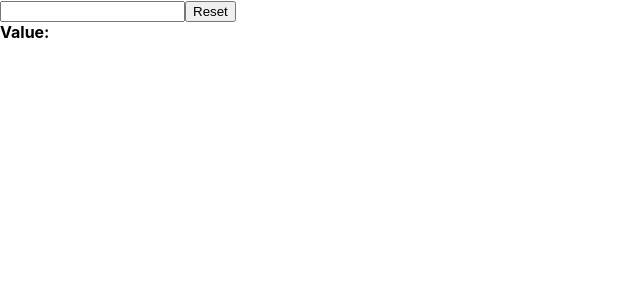
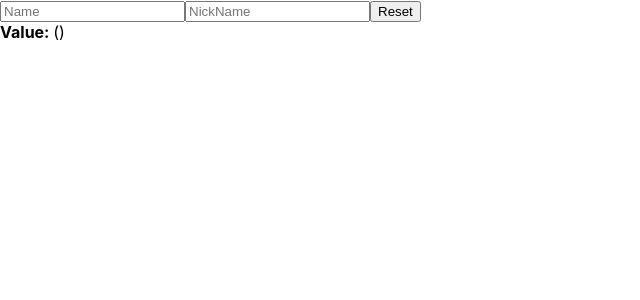
Before and after one commit to simonkim1/React.js, a React (Create React App) app in the folder example/: page / in a window 1280 px wide. Shown: the top 300 px of the page, without its empty margins (0-640 px from the left). Built offline with nearby package versions, Linux system fonts and the light colour scheme.

Commit message:
React_여러개의 input 상태 관리하기

```diff
--- a/example/src/components/App.js
+++ b/example/src/components/App.js
@@ -1,9 +1,10 @@
 import React from 'react';
+import './App.css'
 // import Hello from './Hello'
 // import Wrapper from './Wrapper';
 // import Counter from './Counter';
-import './App.css'
-import InputSample from './InputSample';
+// import InputSample from './InputSample';
+import InputSample2 from './InputSample2';
 
 function App() {
   // const name = "react";
@@ -32,7 +33,9 @@
 
       {/* <Counter /> */}
 
-      <InputSample />
+      {/* <InputSample /> */}
+
+      <InputSample2 />
     </>
   );
 };
--- /dev/null
+++ b/example/src/components/InputSample2.js
@@ -0,0 +1,39 @@
+import React, { useState } from 'react';
+
+function InputSample() {
+    const [inputs, setInputs] = useState({
+        Name: '',
+        Nickname: ''
+    });
+
+    const { Name, Nickname } = inputs;
+
+    const onChange = (e) => {
+        const { value, name } = e.target;
+        setInputs({
+            ...inputs,
+            [name]: value
+        });
+    };
+
+    const onReset = () => {
+       setInputs({
+            Name: '',
+            Nickname: ''
+       });
+    };
+
+    return (
+        <div>
+            <input name="Name" placeholder='Name' onChange={onChange} value={Name}/>
+            <input name="Nickname" placeholder='NickName' onChange={onChange} value={Nickname} />
+            <button onClick={onReset}>Reset</button>
+            <div>
+                <b>Value: </b>
+                {Name} ({Nickname})
+            </div>
+        </div>
+    );
+}
+
+export default InputSample;
```
